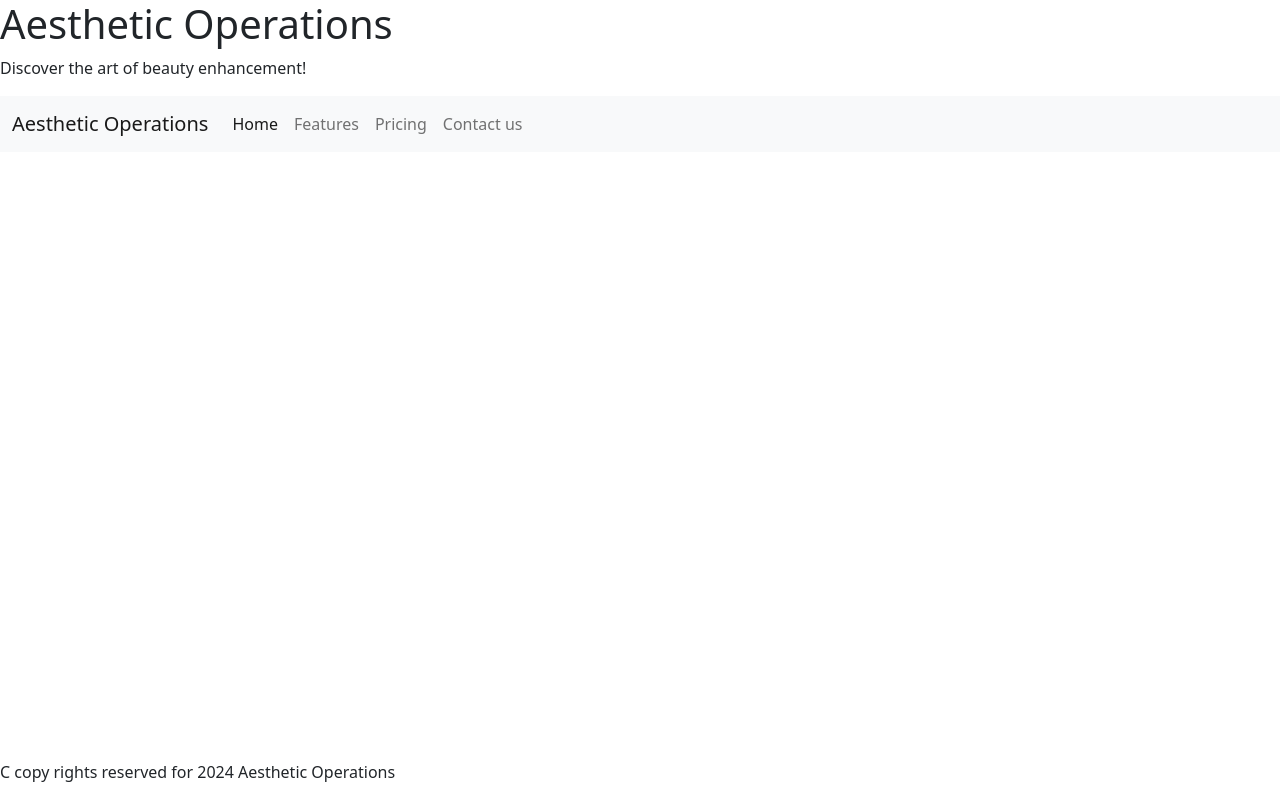
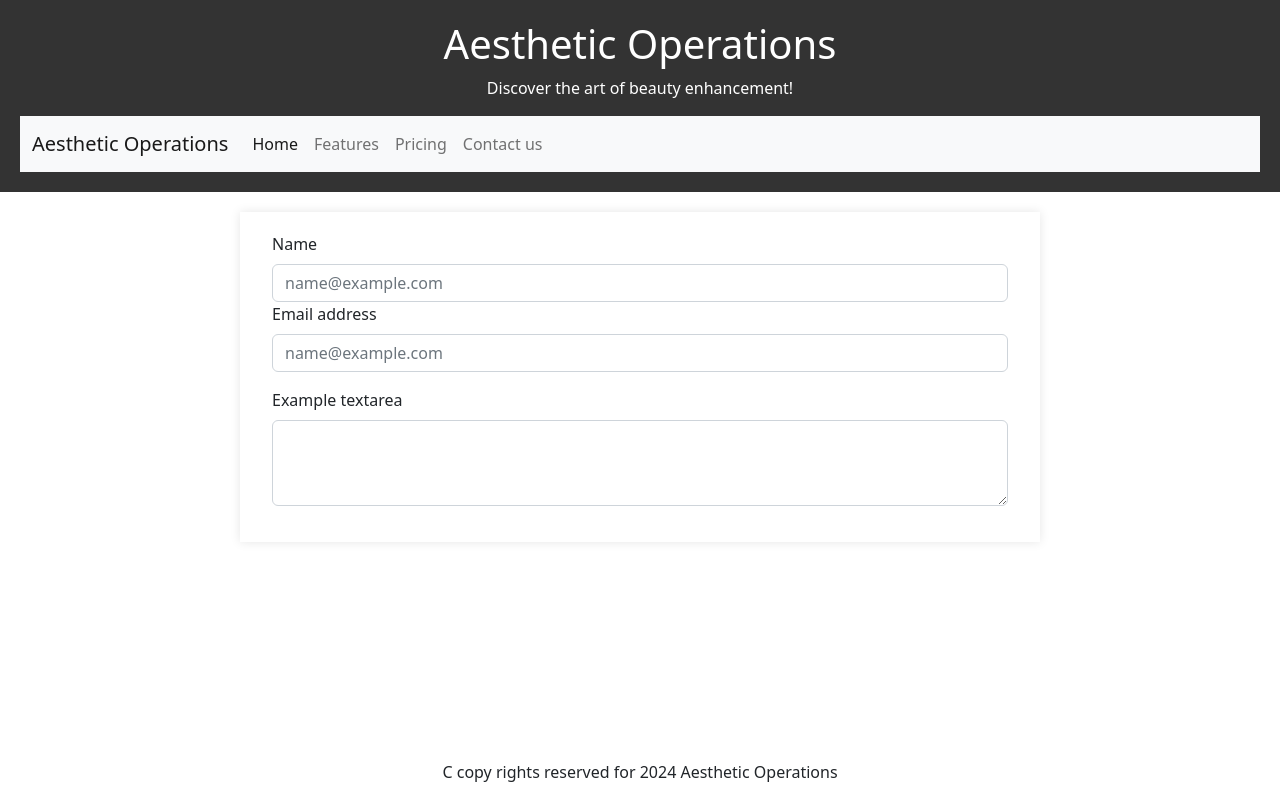
Before and after one commit to syricano/aesthetic-operations, a plain HTML site: page index.html in a window 1280 px wide. Drawn offline with nearby package versions, Linux system fonts and the light colour scheme.

Commit message:
:style nav, header and footer

```diff
--- a/assets/style.css
+++ b/assets/style.css
@@ -1,5 +1,31 @@
+body {
+    font-family: 'Arial', sans-serif;
+    margin: 0;
+    padding: 0;
+    box-sizing: border-box;
+    background-color: #f4f4f4;
+}
+
+header {
+    background-color: #333;
+    color: #fff;
+    text-align: center;
+    padding: 20px;
+}
+
+main {
+    max-width: 800px;
+    margin: 20px auto;
+    padding: 20px;
+    background-color: #fff;
+    box-shadow: 0 0 10px rgba(0, 0, 0, 0.1);
+}
 footer {
+    background-color: #333;
+    color: #fff;
+    text-align: center;
+    padding: 10px;
     position: fixed;
+    width: 100%;
     bottom: 0;
-    text-align: center;
 }
--- a/index.html
+++ b/index.html
@@ -41,7 +41,19 @@
     </header>
     <main>
         <div class="container">
+            <form id="aesthetic-form"></form>
+            <div class="mb-3">
+                <label for="exampleFormControlInput1" class="form-label">Name</label>
+                <input type="email" class="form-control" id="exampleFormControlInput1" placeholder="name@example.com">
+                <label for="exampleFormControlInput1" class="form-label">Email address</label>
+                <input type="email" class="form-control" id="exampleFormControlInput1" placeholder="name@example.com">
+              </div>
+              <div class="mb-3">
+                <label for="exampleFormControlTextarea1" class="form-label">Example textarea</label>
+                <textarea class="form-control" id="exampleFormControlTextarea1" rows="3"></textarea>
+              </div>
 
+            </form>
 
         </div>
 
```
